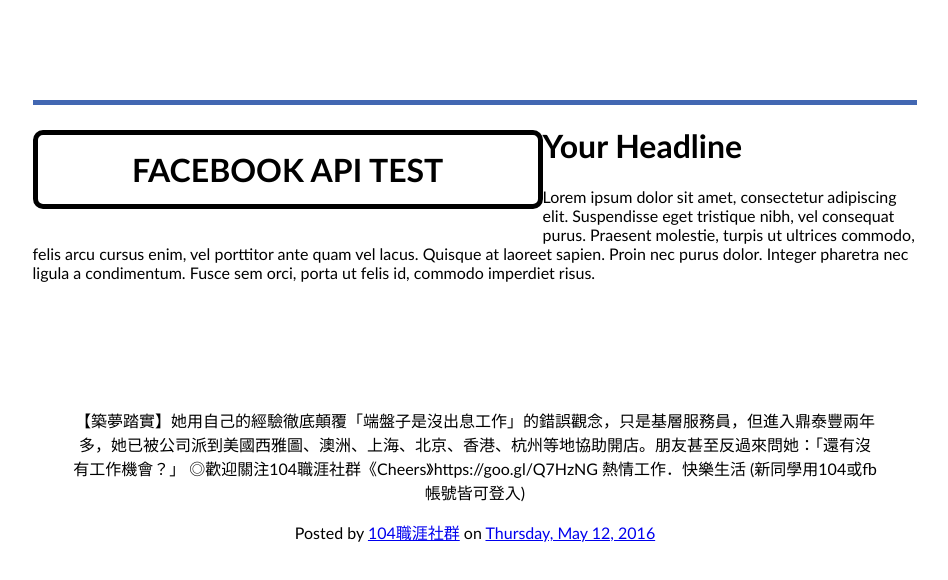
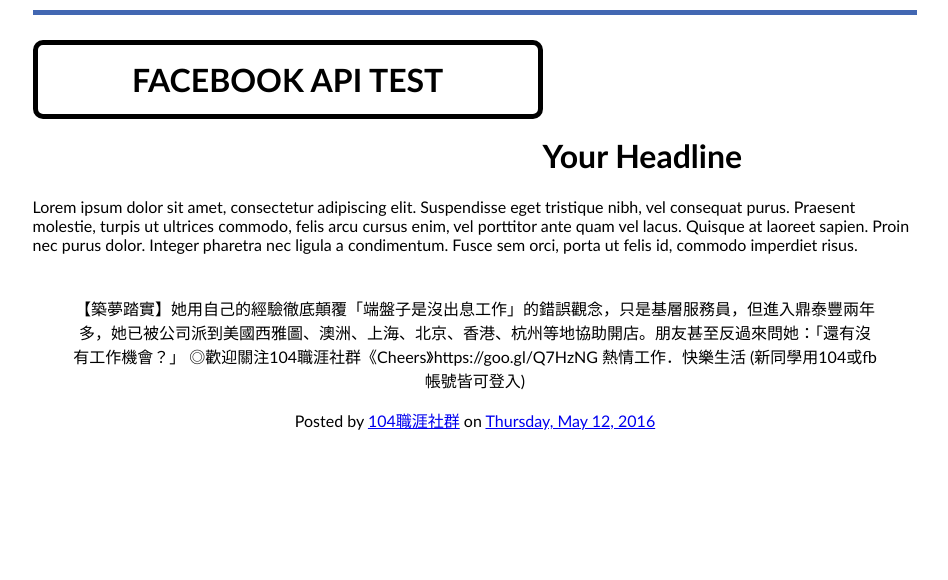
Before and after one commit to testforapi/testforapi.github.io, a plain HTML site: page index.html in a window 1280 px wide. Shown: the whole page, without its empty margins (165-1113 px from the left). Drawn offline with Linux system fonts and the light colour scheme.

Commit message:
Update style.css

```diff
--- a/css/style.css
+++ b/css/style.css
@@ -21,8 +21,9 @@ body {
 }
 .line{
 	width: 70%;
-	margin: 100px auto;
+	margin: 10px auto;
 	border-top: 5px solid #4267B2;
+	padding-top: 100px;
 
 }
 .sub{
```
